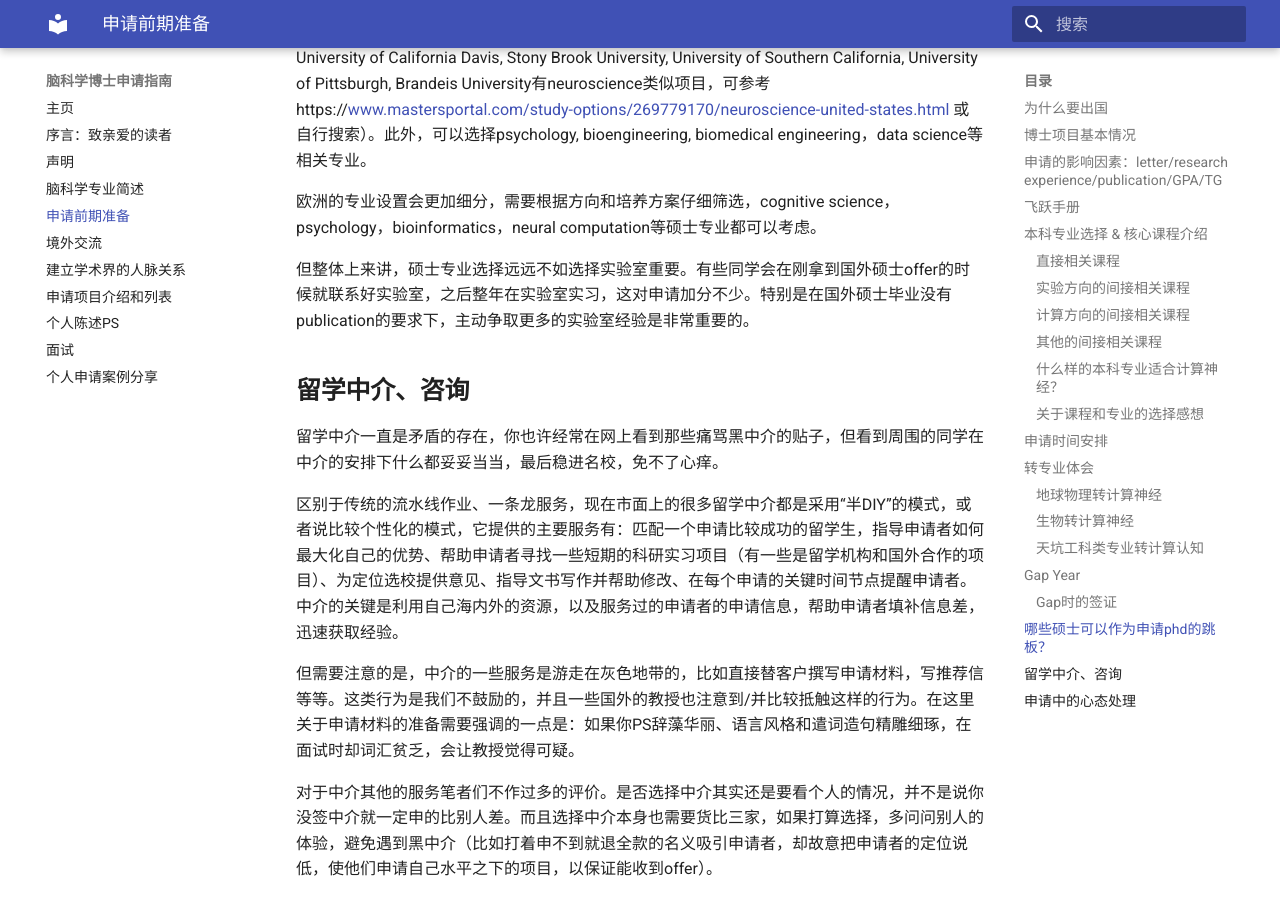
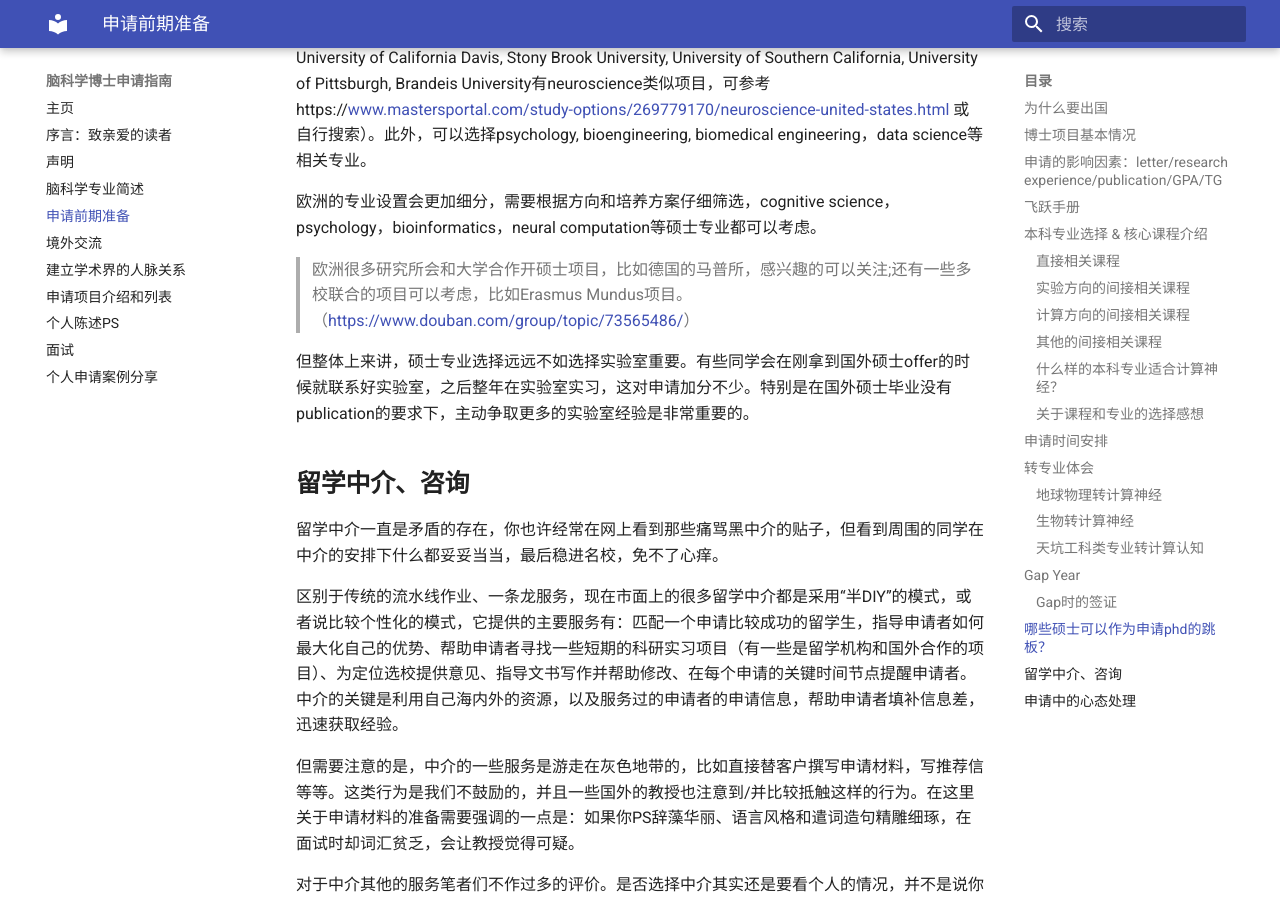
Before and after one commit to BrainPhD-CN/handbook, an MkDocs documentation site: the page built from docs/early-stage.md, in a window 1280 px wide and 900 px high, scrolled down 14313 px. Built offline with MkDocs 1.6.1 and Material for MkDocs 9.7.7, drawn with Linux system fonts in a browser that asks for light colours.

Commit message:
add European ms

```diff
--- a/docs/early-stage.md
+++ b/docs/early-stage.md
@@ -307,6 +307,7 @@ Gap的唯一缺点可能是有点伤财，因为愿意给这种student RA发工
 在专业选择方面，美国设置neuroscience和cognitive science硕士项目的学校不是很多（如在University of California Davis, Stony Brook University, University of Southern California, University of Pittsburgh, Brandeis University有neuroscience类似项目，可参考https://www.mastersportal.com/study-options/269779170/neuroscience-united-states.html 或自行搜索）。此外，可以选择psychology, bioengineering, biomedical engineering，data science等相关专业。
 
 欧洲的专业设置会更加细分，需要根据方向和培养方案仔细筛选，cognitive science，psychology，bioinformatics，neural computation等硕士专业都可以考虑。
+> 欧洲很多研究所会和大学合作开硕士项目，比如德国的马普所，感兴趣的可以关注;还有一些多校联合的项目可以考虑，比如Erasmus Mundus项目。（https://www.douban.com/group/topic/73565486/）
 
 但整体上来讲，硕士专业选择远远不如选择实验室重要。有些同学会在刚拿到国外硕士offer的时候就联系好实验室，之后整年在实验室实习，这对申请加分不少。特别是在国外硕士毕业没有publication的要求下，主动争取更多的实验室经验是非常重要的。
 
```
